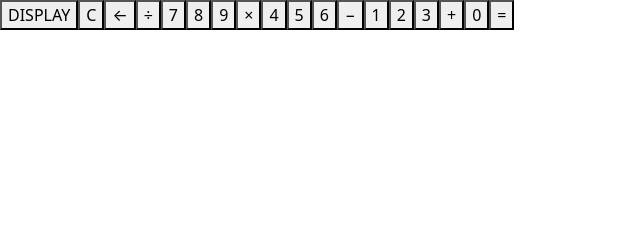
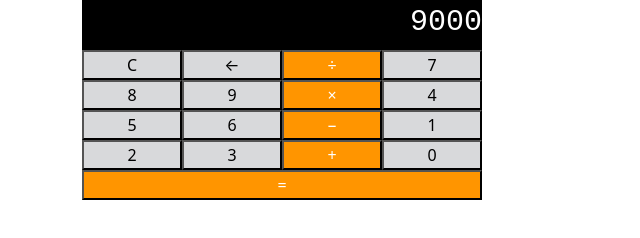
Before and after one commit to JohnnySaniat/LAB-calculator, a plain HTML site: page index.html in a window 1280 px wide. Shown: the whole page, without its empty margins (0-640 px from the left). Drawn offline with nearby package versions, Linux system fonts and the light colour scheme.

Commit message:
added classes for easier editing and separated display

```diff
--- a/index.html
+++ b/index.html
@@ -11,25 +11,27 @@
   <script src="main.js"></script>
   <script src="https://cdn.jsdelivr.net/npm/bootstrap@5.3.0/dist/js/bootstrap.bundle.min.js" integrity="sha384-geWF76RCwLtnZ8qwWowPQNguL3RmwHVBC9FhGdlKrxdiJJigb/j/68SIy3Te4Bkz" crossorigin="anonymous"></script>
 
-  <div class="wrapper">
-    <button id="display"> DISPLAY </button>
-    <button id="clear"> C </button>
-    <button id="delete"> &#8592; </button>
-    <button id="divide"> &#247; </button>
-    <button id="seven"> 7 </button>
-    <button id="eight"> 8 </button>
-    <button id="nine"> 9 </button>
-    <button id="multiply"> &#215; </button>
-    <button id="four"> 4 </button>
-    <button id="five"> 5 </button>
-    <button id="six"> 6 </button>
-    <button> &#8722; </button>
-    <button id="one"> 1 </button>
-    <button id="two"> 2 </button>
-    <button id="three"> 3 </button>
-    <button> &#43; </button>
-    <button id="zero"> 0 </button>
-    <button> &#61; </button>
+  <div id="calculator" class="container">
+    <div id="display-screen" class="display">9000</div>
+    <div class ="buttons">
+      <button id="clear" class="btn-clear"> C </button>
+      <button id="backspace" class="btn-backspace"> &#8592; </button>
+      <button id="divide" class="btn-operator"> &#247; </button>
+      <button id="seven" class="btn-number"> 7 </button>
+      <button id="eight" class="btn-number"> 8 </button>
+      <button id="nine" class="btn-number"> 9 </button>
+      <button id="multiply" class="btn-operator"> &#215; </button>
+      <button id="four" class="btn-number"> 4 </button>
+      <button id="five" class="btn-number"> 5 </button>
+      <button id="six" class="btn-number"> 6 </button>
+      <button id="subtract" class="btn-operator"> &#8722; </button>
+      <button id="one" class="btn-number"> 1 </button>
+      <button id="two" class="btn-number"> 2 </button>
+      <button id="three" class="btn-number"> 3 </button>
+      <button id="plus" class="btn-operator"> &#43; </button>
+      <button id="zero" class="btn-number"> 0 </button>
+      <button id="equals" class="btn-operator"> &#61; </button>
+    </div>
   </div>
 </body>
 </html>
--- a/main.css
+++ b/main.css
@@ -1,5 +1,116 @@
-.wrapper {
-  width:400px;
-  flex-direction: row;
+.container {
+  width:max-content;
+  background: white;
+  margin: auto;
+
+}
+
+.display {
+  background-color: black;
+  color: white;
+  width: 400px;
+  height: 50px;
+  font-size: 30px;
   display: flex;
+  justify-content: flex-end;
+  font-family: monospace;
 }
+
+.buttons{
+  max-width: 400px;
+  display: flex;
+  flex-wrap: wrap;
+
+}
+
+button{
+  flex-grow: 1;
+  flex-basis:25%
+}
+
+#clear {
+  background-color: #d8d9db;
+  color: black;
+}
+
+#backspace {
+  background-color: #d8d9db;
+  color: black;
+  display: inline-block;
+  padding: 1px 5px;
+}
+
+#divide {
+  background-color: #FF9500;
+  color: white;
+}
+
+#seven {
+  background-color: #d8d9db;
+  color: black;
+}
+
+#eight {
+  background-color: #d8d9db;
+  color: black;
+}
+
+#nine {
+  background-color: #d8d9db;
+  color: black;
+}
+
+#multiply {
+  background-color: #FF9500;
+  color: white;
+}
+
+#four {
+  background-color: #d8d9db;
+  color: black;
+}
+
+#five {
+  background-color: #d8d9db;
+  color: black;
+}
+
+#six {
+  background-color: #d8d9db;
+  color: black;
+}
+
+#subtract {
+  background-color: #FF9500;
+  color: white;
+}
+
+#one {
+  background-color: #d8d9db;
+  color: black;
+}
+
+#two {
+  background-color: #d8d9db;
+  color: black;
+}
+
+#three {
+  background-color: #d8d9db;
+  color: black;
+}
+
+#plus {
+  background-color: #FF9500;
+  color: white;
+}
+
+#zero {
+  background-color: #d8d9db;
+  color: black;
+}
+
+#equals {
+  background-color: #FF9500;
+  color: white;
+}
```
